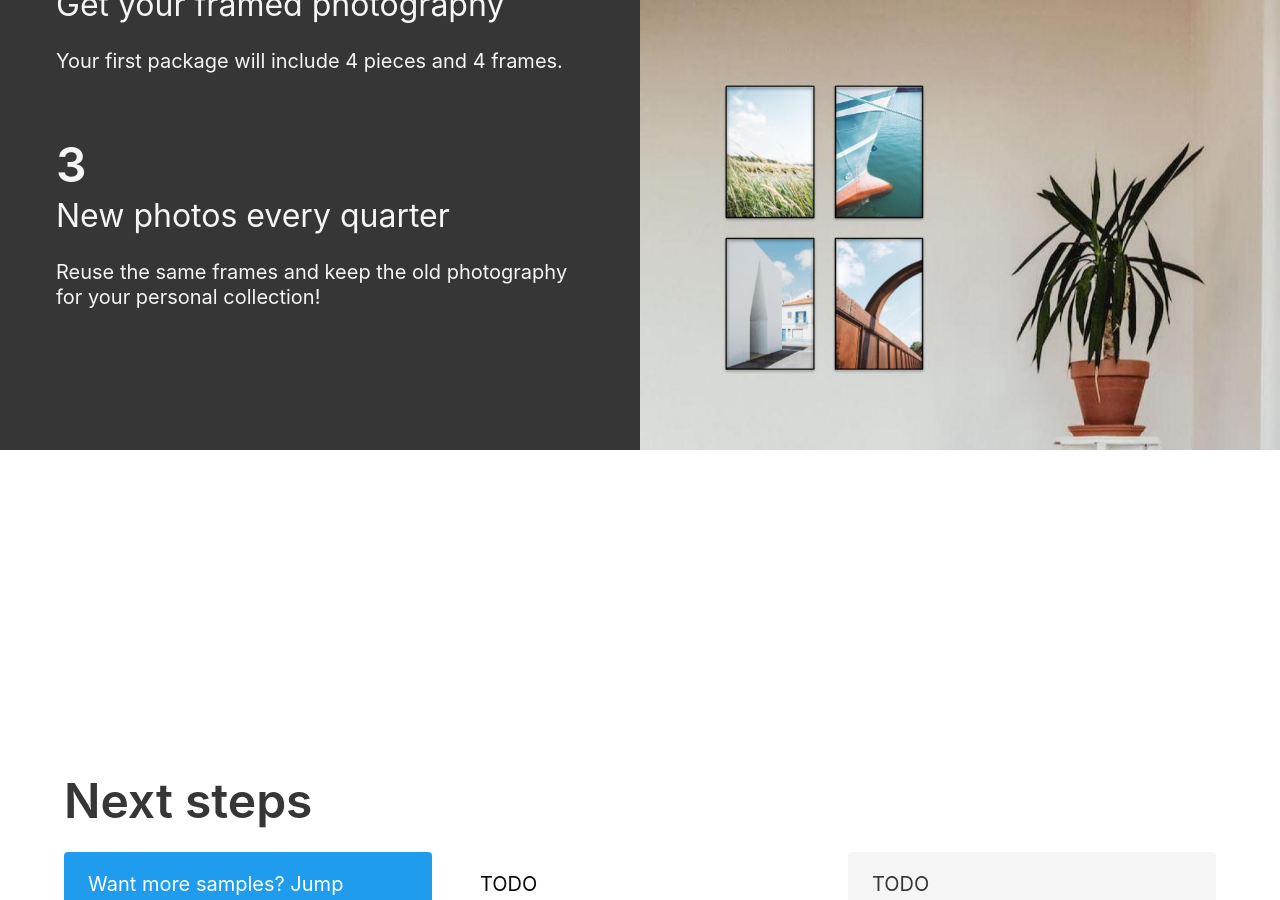
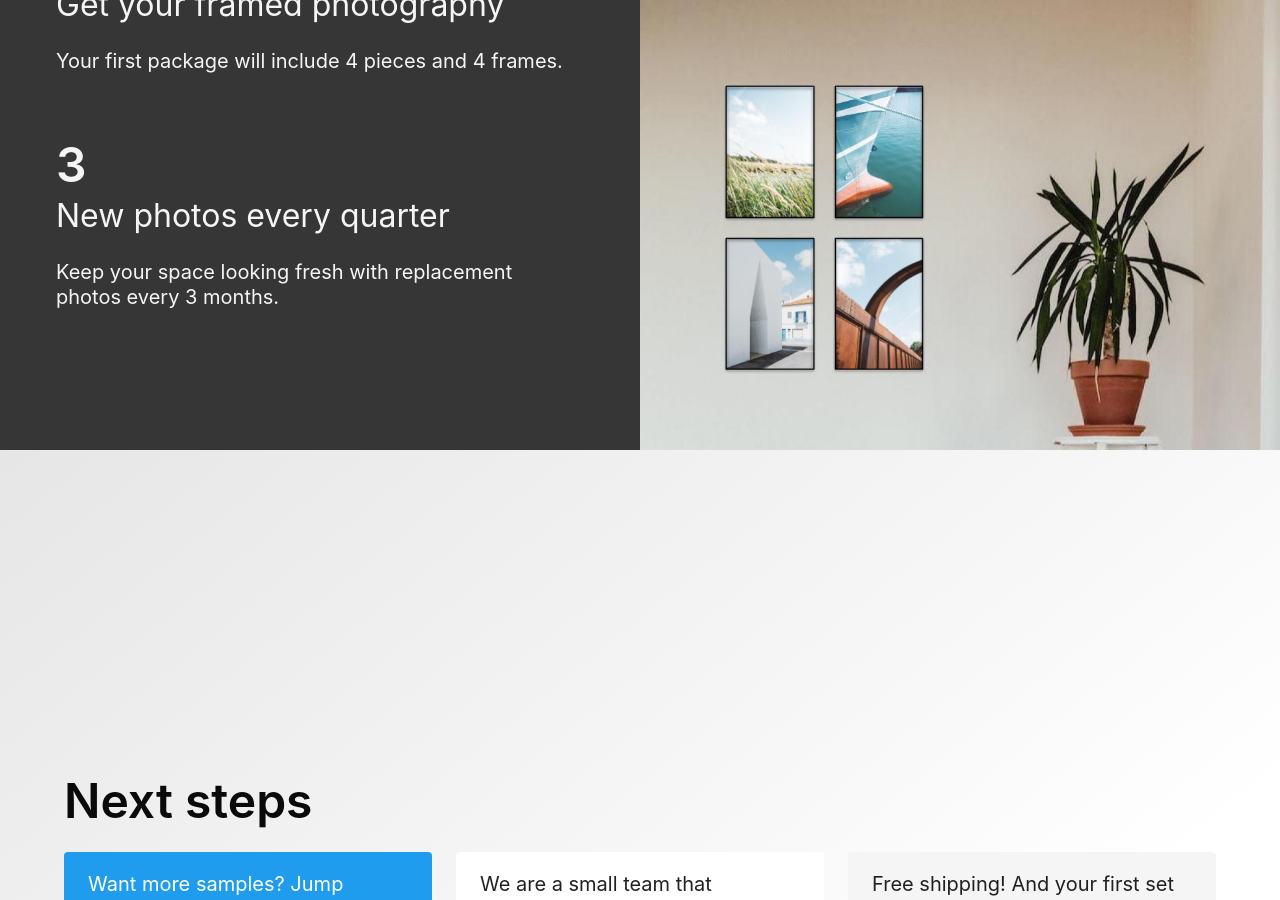
Before and after one commit to kofigumbs/apples-for-dinner, a Jekyll site: the page built from index.html, in a window 1280 px wide and 900 px high, scrolled down 1350 px. Built offline with Jekyll 4.4.1, drawn with Linux system fonts in a browser that asks for light colours; nearby versions of some CDN libraries; comment, search, counter and statistics services are not loaded; some of the changed text lies outside the part shown.

Commit message:
Add index copy and canonical home button

```diff
--- /dev/null
+++ b/_includes/back-home.html
@@ -0,0 +1,4 @@
+<a class="button is-info is-large" href="/">
+  <span class="icon is-large"><i class="fas fa-home"></i></span>
+  <span>Home</span>
+</a>
--- a/blog/new-site.html
+++ b/blog/new-site.html
@@ -34,7 +34,4 @@ layout: half
   </p>
 </div>
 
-<a class="button is-info is-large" href="/">
-  <span class="icon is-large"><i class="fas fa-home"></i></span>
-  <span>Home</span>
-</a>
+{% include back-home.html %}
--- a/index.html
+++ b/index.html
@@ -169,20 +169,20 @@ photo_credits:
       <h2 class="title is-1">3</h2>
       <h3 class="subtitle is-3">New photos every quarter</h3>
       <p class="subtitle">
-        Reuse the same frames and keep the old photography for your personal collection!
+        Keep your space looking fresh with replacement photos every 3 months.
       </p>
     </div>
   </div>
 </section>
 
-<section class="hero is-fullheight">
+<section class="hero is-fullheight is-white is-bold">
   <div class="hero-body">
     <div class="container">
       <h1 class="title is-1">Next steps</h1>
       <div class="columns">
         <div class="column">
           <div class="notification is-info">
-            <p class="subtitle">
+            <p class="subtitle has-text-white">
             Want more samples?
             Jump straight to the quiz and see all the categories.
             </p>
@@ -195,7 +195,8 @@ photo_credits:
         <div class="column">
           <div class="notification is-white">
             <p class="subtitle">
-              TODO
+              We are a small team that believes decorating
+              should be simple and affordable.
             </p>
             <a class="button is-white has-text-weight-bold" href="/about">
               <span class="icon"><i class="fas fa-info-circle"></i></span>
@@ -206,7 +207,8 @@ photo_credits:
         <div class="column">
           <div class="notification is-light">
             <p class="subtitle">
-              TODO
+              Free shipping! And your first set of frames is on us.
+              We've got the full breakdown.
             </p>
             <a class="button is-light has-text-weight-bold" href="/pricing">
               <span class="icon"><i class="fas fa-money-check-alt"></i></span>
--- a/thanks.html
+++ b/thanks.html
@@ -13,7 +13,9 @@ layout: half
     email us at <a href="mailto:team@applesfordinner.com">team@applesfordinner.com</a>.
   </span>
 </p>
-<br>
-<figure class="image">
+
+<figure class="image" style="padding: 1em 0">
   <img src="/images/thanks.jpg" alt="">
 </figure>
+
+{% include back-home.html %}
```
